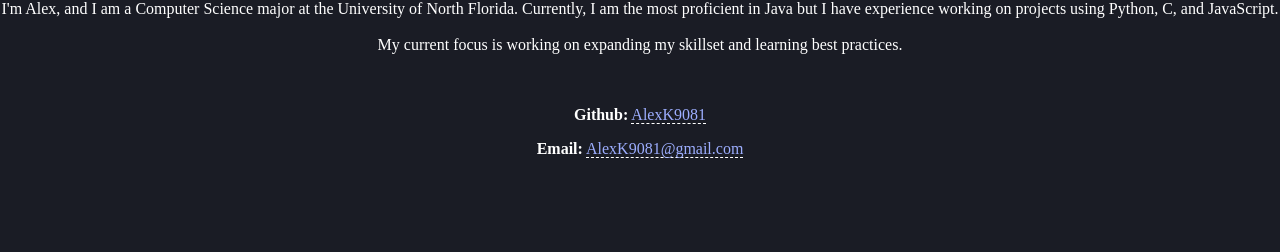
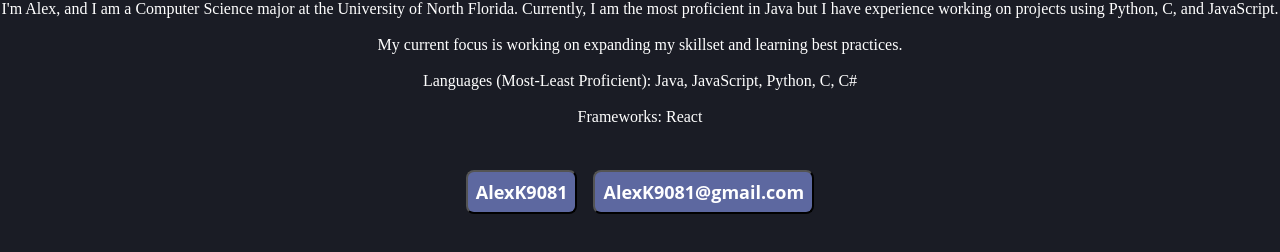
Before and after one commit to alexk9081/my-webpage, a React (Create React App) app: page /info in a window 1280 px wide. Shown: the part 246-498 px from the top of the page. Built offline with nearby package versions, Linux system fonts and the light colour scheme.

Commit message:
Updated about me page info and links

```diff
--- a/src/pages/aboutMePage.js
+++ b/src/pages/aboutMePage.js
@@ -17,13 +17,17 @@ function AboutMePage({ notification }) {
             <p className={classes.profileText}>
                 My current focus is working on expanding my skillset and learning best practices.
             </p>
+            <br />
+            <p className={classes.profileText}>
+                Languages (Most-Least Proficient): Java, JavaScript, Python, C, C#
+            </p>
+            <br />
+            <p className={classes.profileText}>
+                Frameworks: React
+            </p>
             <br /><br />
-            <p className={classes.profileLinks}>
-                <b className={classes.profileText}>Github:</b> <a className={classes.profileHyperLink} href="https://github.com/alexk9081">AlexK9081</a>
-            </p>
-            <p className={classes.profileLinks}>
-                <b className={classes.profileText}>Email:</b> <a className={classes.profileHyperLink} href="mailto:alexk9081@gmail.com" onClick={copyEmail}>AlexK9081@gmail.com</a>
-            </p>
+            <button className={classes.buttonLink} onClick={() => { window.location.href = 'https://github.com/alexk9081' }} >AlexK9081</button>
+            <button className={classes.buttonLink} onClick={copyEmail}>AlexK9081@gmail.com</button>
             <br />
         </div>
     )
--- a/src/pages/aboutMePage.module.css
+++ b/src/pages/aboutMePage.module.css
@@ -11,26 +11,26 @@
     border-radius: 200px;
 }
 
-.profileHyperLink {
-    text-decoration: none;
-
-    border: 1px white;
-    border-bottom-style: dashed;
-}
-
-.profileHyperLink:link{
-    color: #9daeff;
-}
-
-.profileHyperLink:visited{
-    color: #9daeff;
-}
-
-.profileLinks {
-    margin: 1rem;
-}
-
 .profileText {
     color: white;
     margin: 0px;
 }
+
+.buttonLink {
+    margin: 0.5rem;
+    padding: 0.5rem;
+
+    border-radius: 8px;
+
+    color: white;
+    background-color: #5d68a0;
+
+    font-family: "Open Sans", sans-serif;
+    font-weight: 700;
+    font-size: 18px;
+}
+
+.buttonLink:hover {
+    cursor: pointer;
+    background-color: #3e456b;
+}
```
